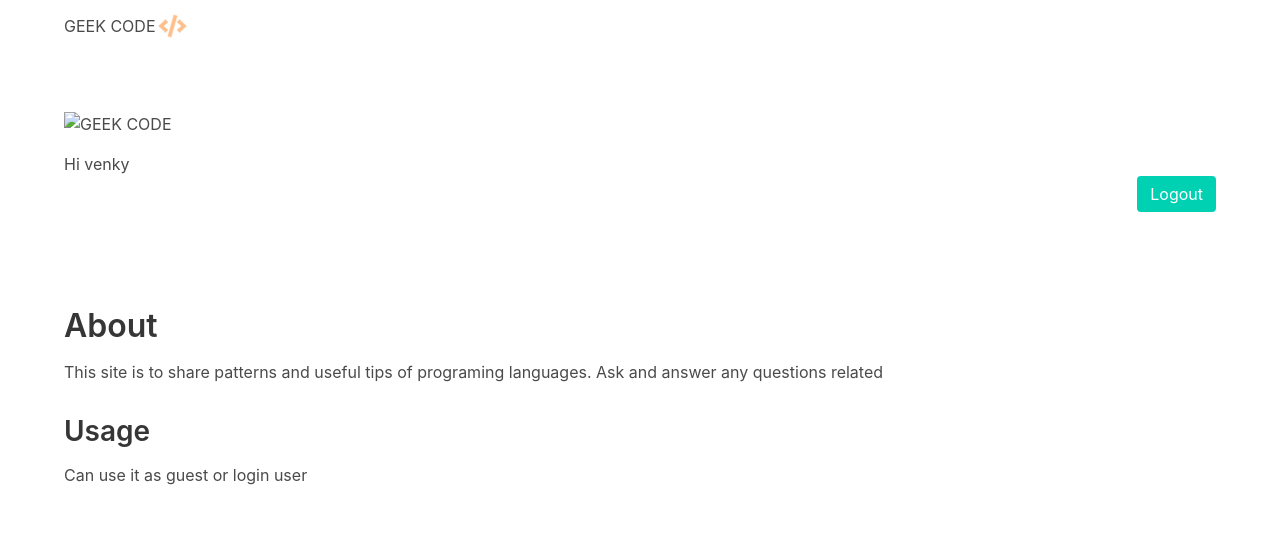
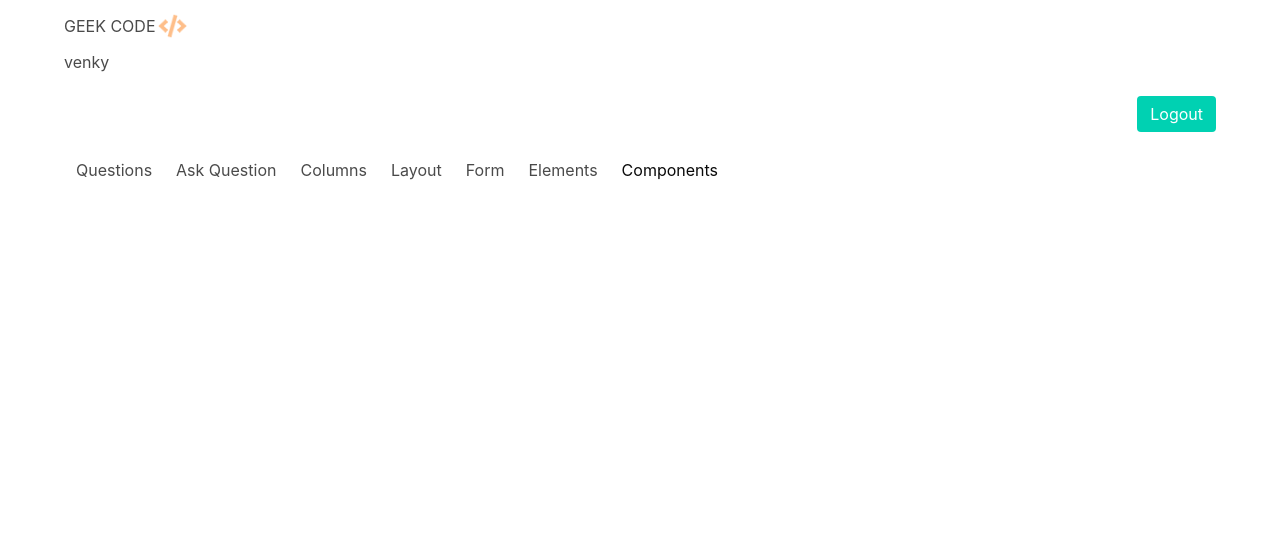
Before and after one commit to R3DDY97/CODE-BOOK, a Django app: page / in a window 1280 px wide. Shown: the top 534 px of the page. Run offline with Django 3.2, Linux system fonts and the light colour scheme; a user stored in the database is signed in; some libraries are stand-ins or nearby versions.

Commit message:
add forms n views for question

```diff
--- a/user/admin.py
+++ b/user/admin.py
@@ -1,5 +1,6 @@
 from django.contrib import admin
-from .models import Users, Registered
+from .models import Users, Registered, Question
 
 admin.site.register(Users)
 admin.site.register(Registered)
+admin.site.register(Question)
--- a/user/templates/user/index.html
+++ b/user/templates/user/index.html
@@ -1,40 +1,41 @@
 {% include 'registration/base.html' %}
-<!-- <!DOCTYPE html>
-     <html>
-     <head>
-     <meta charset="utf-8">
-     <meta name="viewport" content="width=device-width, initial-scale=1">
-     <title>GEEK C0DE</title>
-     <link rel="stylesheet" href="https://cdnjs.cloudflare.com/ajax/libs/bulma/0.7.1/css/bulma.min.css">
-     <script defer src="https://use.fontawesome.com/releases/v5.0.7/js/all.js"></script>
-     </head> -->
-  <body>
-    <section class="section">
-      <div class="container">
 
-	<nav class="navbar" role="navigation" aria-label="main navigation">
-	  <div class="navbar-brand">
-	    <a class="navbar-item" href="">
-	      <img src="" alt="GEEK CODE" width="112" height="28">
+<div class ="container">
+  {% if user.is_authenticated %}
+  <p class="subtitle is-6">{{ user.username }} </p>
+  <div class="field is-grouped is-grouped-right">
+    <a type="button" class=" control button is-primary" href="{% url 'logout' %}">Logout</a>
+  </div>
+
+
+  <nav class="navbar is-transparent">
+    <div id="navbarExampleTransparentExample" class="navbar-menu "navbar-start"">
+      <a class="navbar-item" href="{% url 'questions' %}">
+	Questions
       </a>
-
-	    <a role="button" class="navbar-burger" aria-label="menu" aria-expanded="false">
-	      <span aria-hidden="true"></span>
-	      <span aria-hidden="true"></span>
-	      <span aria-hidden="true"></span>
+      <a class="navbar-item" href="{% url 'question' %}">
+	Ask Question
+      </a>
+      <a class="navbar-item" href="https://bulma.io/documentation/columns/basics/">
+	Columns
+      </a>
+      <a class="navbar-item" href="https://bulma.io/documentation/layout/container/">
+	Layout
+      </a>
+      <a class="navbar-item" href="https://bulma.io/documentation/form/general/">
+	Form
+      </a>
+      <hr class="navbar-divider">
+      <a class="navbar-item" href="https://bulma.io/documentation/elements/box/">
+	Elements
+      </a>
+      <a class="navbar-item is-active" href="https://bulma.io/documentation/components/breadcrumb/">
+	Components
       </a>
     </div>
   </nav>
 
-	{% if user.is_authenticated %}
-	<h1>Hi {{ user.username }} </h1>
-
-	<div class="field is-grouped is-grouped-right">
-	  <a type="button" class=" control button is-primary" href="{% url 'logout' %}">Logout</a>
 </div>
-      </div>
-    </section>
-
 {% else %}
 
 <div class="field is-grouped is-grouped-right">
@@ -42,9 +43,7 @@
   <a type="button" class=" control button is-primary" href="{% url 'register' %}">Register</a>
 </div>
 </div>
-    </section>
 
-	{% endif %}
 
 <section class="section">
   <div class="container content">
@@ -54,5 +53,8 @@
     <p>Can use it as guest or login user</p>
   </div>
 </section>
+
+{% endif %}
+
   </body>
 </html>
--- a/user/urls.py
+++ b/user/urls.py
@@ -7,5 +7,7 @@
     path("login/", views.login, name="login"),
     path("logout/", views.logout, name="logout"),
     path("register/", views.register, name="register"),
+    path("question/", views.question, name="question"),
+    path("questions/", views.questions, name="questions"),
 
 ]
--- a/user/views.py
+++ b/user/views.py
@@ -1,10 +1,10 @@
 
 from django.shortcuts import render, redirect
+from django.contrib.auth import authenticate, login as user_login
 # from django.contrib.auth.forms import UserCreationForm
-from django.contrib.auth import authenticate, login as user_login
-# from .models import Users, Registered
 
-from .forms import RegisterForm
+from .models import Question, Answer
+from .forms import RegisterForm, QuestionForm, AnswerForm
 
 
 def index(request):
@@ -17,6 +17,18 @@
 
 def logout(request):
     return render(request, "registration/logout.html")
+
+
+def questions(request):
+    qtns = Question.objects.order_by("-date_added")
+    context = {"qtns": qtns}
+    return render(request, "user/questions.html", context)
+
+
+def qanswer(request):
+    answers = Answer.objects.order_by("-date_added")
+    context = {"answers": answers}
+    return render(request, "user/qanswer.html", context)
 
 
 def register(request):
@@ -35,6 +47,34 @@
     return render(request, 'registration/register.html', context)
 
 
+def question(request):
+    form = QuestionForm(request.POST)
+    print(form.is_valid())
+    if request.method == 'POST' and form.is_valid():
+        questn = form.save(commit=False)
+        questn.user = request.user
+        questn.save()
+        return redirect("index")
+    else:
+        form = QuestionForm()
+    context = {'form': form}
+    return render(request, 'user/question.html', context)
+
+
+def answer(request):
+    form = QuestionForm(request.POST)
+    print(form.is_valid())
+    if request.method == 'POST' and form.is_valid():
+        questn = form.save(commit=False)
+        questn.user = request.user
+        questn.save()
+        return redirect("index")
+    else:
+        form = QuestionForm()
+    context = {'form': form}
+    return render(request, 'user/question.html', context)
+
+
 # def register(request):
 #     form = UserCreationForm(request.POST)
 #     print(form.is_valid())
```
Also changed, not shown: user/forms.py (+53 -4 lines), user/models.py (+22 -0 lines). Lines whose indentation alone changed are shown as unchanged.
